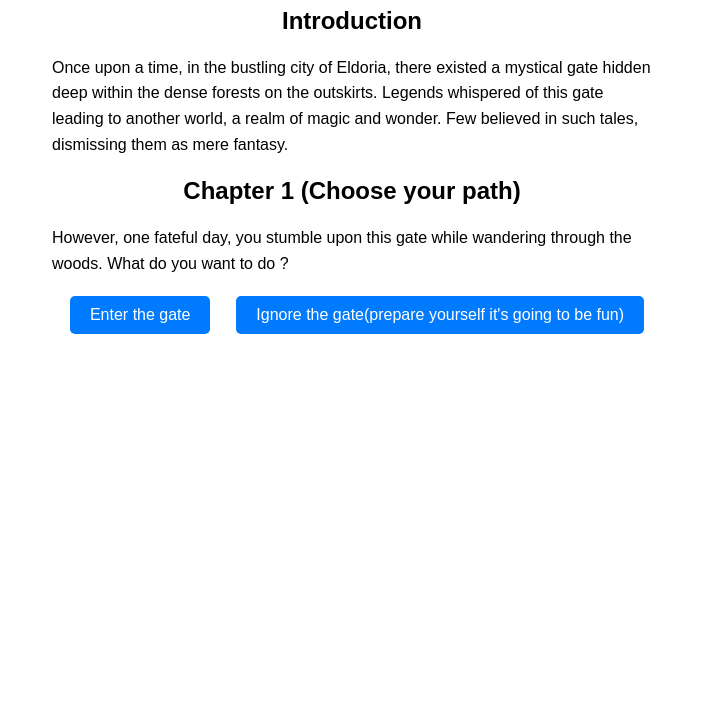
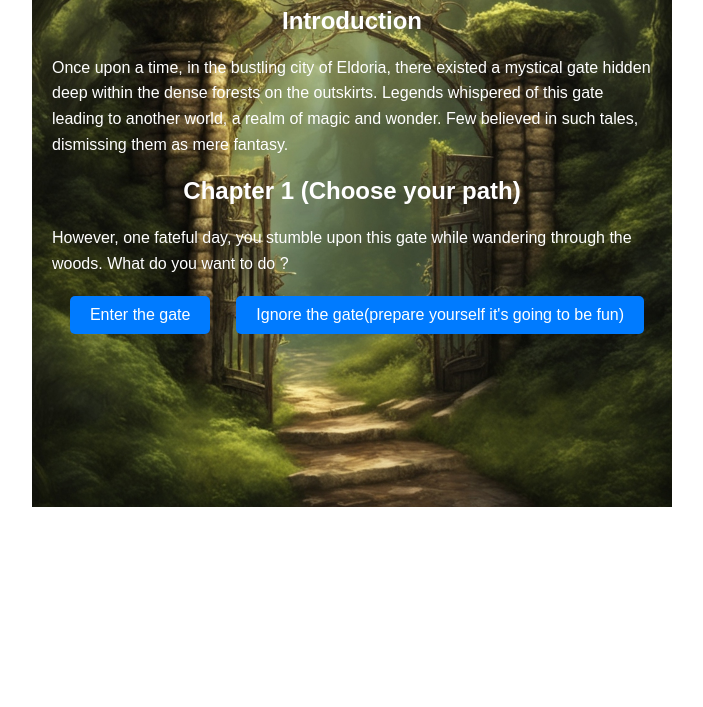
Before and after one commit to lauraleehollande/algotest, a plain HTML site: page index.html in a window 1280 px wide. Shown: the part 93-800 px from the top of the page, without its empty margins (288-991 px from the left). Drawn offline with Linux system fonts and the light colour scheme.

Commit message:
Images added

```diff
--- a/style.css
+++ b/style.css
@@ -3,19 +3,33 @@ body {
     padding: 0;
 }
 
-body {
-    font-family: Arial, sans-serif;
+
+.container{
+    background-image: url('images/Unknown-2.jpg');
+    background-size: cover; /* or 'contain' depending on your preference */
+    background-repeat: no-repeat;
+    background-position: center center;
+    margin: 0; /* Remove default body margin */
+    padding: 0; /* Remove default body padding */
+    height: 70vh; /* Ensure the background covers the entire viewport height */
+    background-color: rgba(0, 0, 0, 0);
 }
+
+
 
 .container {
     max-width: 600px;
     margin: 0 auto;
     padding: 20px;
+    font-family: Arial, sans-serif;
+    color: #fff;
 }
 
 h1, h2 {
     text-align: center;
 }
+
+
 
 p {
     line-height: 1.6;
```
Also changed, not shown: index.html (+2 -4 lines), images/Unknown-2.jpg (added), images/Unknown-3.jpg (added), images/Unknown.jpg (added), images/you_died.jpeg (added), 1 other file.
